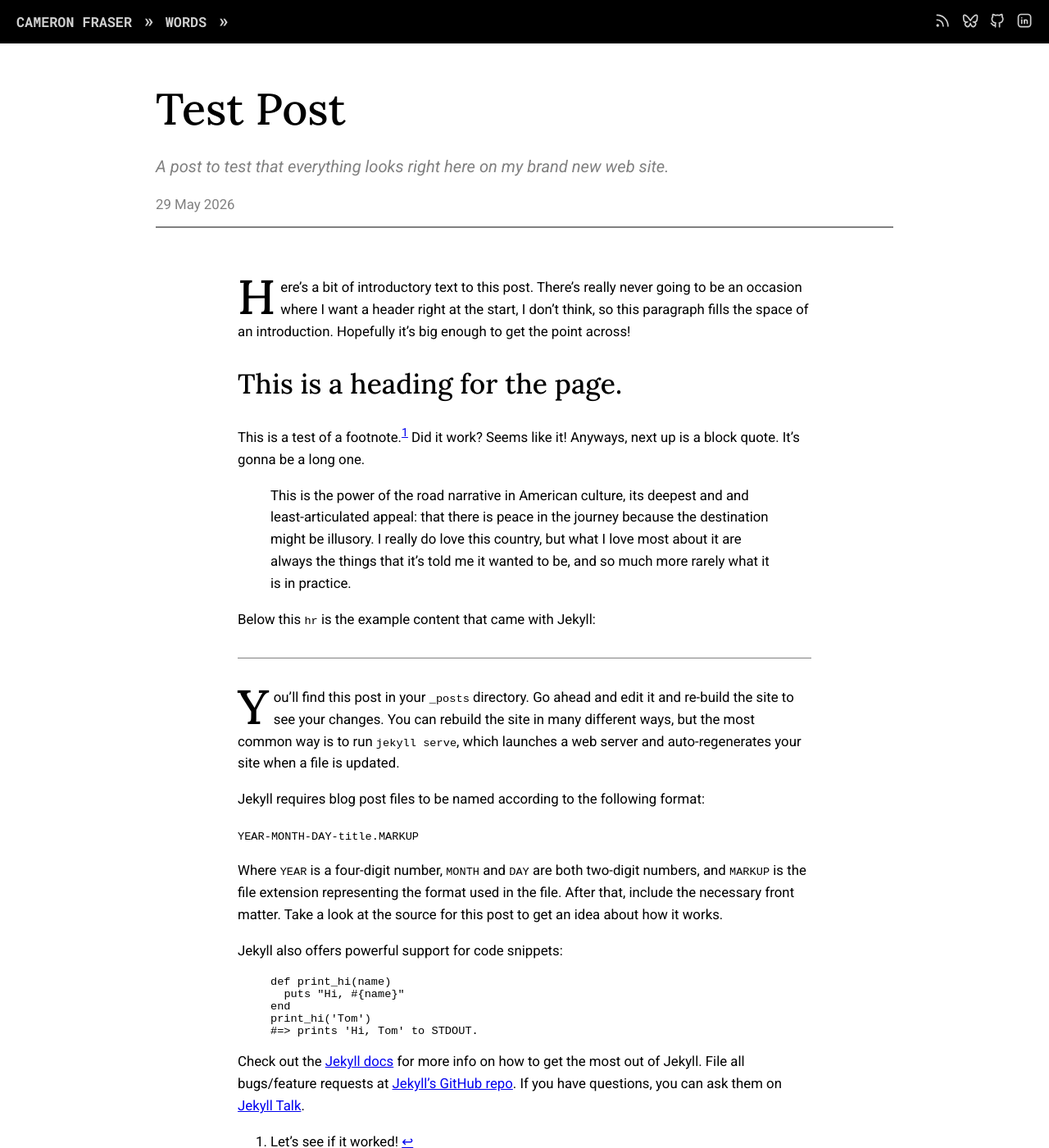
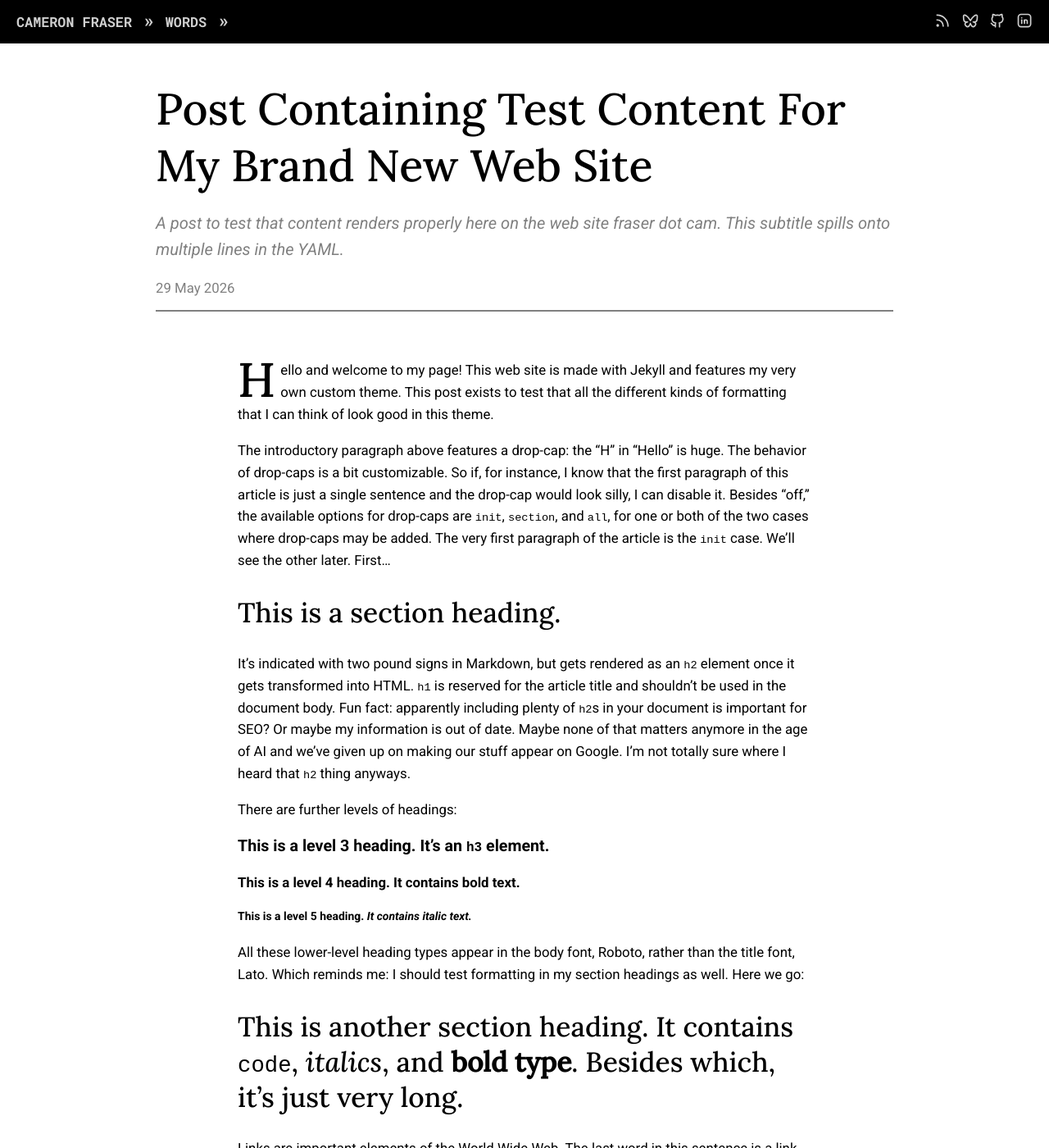
Before and after one commit to frasercl/fraser.cam, a Jekyll site: the page built from _posts/2026-05-28-test.md, in a window 1280 px wide and 1400 px high. Shown: the whole window at 82% size. Built offline with Jekyll 4.4.1, drawn with Linux system fonts in a browser that asks for light colours; some of the changed text lies outside the part shown.

Commit message:
brand new test content

````diff
--- a/_posts/2026-05-28-test.md
+++ b/_posts/2026-05-28-test.md
@@ -1,19 +1,61 @@
 ---
-title: "Test Post"
+title: "Post Containing Test Content For My Brand New Web Site"
+subtitle: >-
+  A post to test that content renders properly here on the web site fraser dot
+  cam. This subtitle spills onto multiple lines in the YAML.
 date:   2026-05-28 20:31:16 -0700
-subtitle: "A post to test that everything looks right here on my brand new web site."
 categories: jekyll update
 dropcap: all
 ---
 
-Here's a bit of introductory text to this post. There's really never going to
-be an occasion where I want a header right at the start, I don't think, so this
-paragraph fills the space of an introduction. Hopefully it's big enough to get
-the point across!
+Hello and welcome to my page! This web site is made with Jekyll and features my
+very own custom theme. This post exists to test that all the different kinds of
+formatting that I can think of look good in this theme.
 
-## This is a heading for the page.
+The introductory paragraph above features a drop-cap: the "H" in "Hello" is
+huge. The behavior of drop-caps is a bit customizable. So if, for instance, I
+know that the first paragraph of this article is just a single sentence and the
+drop-cap would look silly, I can disable it. Besides "off," the available
+options for drop-caps are `init`, `section`, and `all`, for one or both of the
+two cases where drop-caps may be added. The very first paragraph of the article
+is the `init` case. We'll see the other later. First...
 
-This is a test of a footnote.[^1] Did it work? Seems like it! Anyways, next up is a block quote. It's gonna be a long one.
+## This is a section heading.
+
+It's indicated with two pound signs in Markdown, but gets rendered as an `h2`
+element once it gets transformed into HTML. `h1` is reserved for the article
+title and shouldn't be used in the document body. Fun fact: apparently
+including plenty of `h2`s in your document is important for SEO? Or maybe my
+information is out of date. Maybe none of that matters anymore in the age of
+AI and we've given up on making our stuff appear on Google. I'm not totally
+sure where I heard that `h2` thing anyways.
+
+There are further levels of headings:
+
+### This is a level 3 heading. It's an `h3` element.
+
+#### This is a level 4 heading. **It contains bold text.**
+
+##### This is a level 5 heading. *It contains italic text.*
+
+All these lower-level heading types appear in the body font, Roboto, rather
+than the title font, Lato. Which reminds me: I should test formatting in my
+section headings as well. Here we go:
+
+## This is another section heading. It contains `code`, *italics*, and **bold type**. Besides which, it's just very long.
+
+Links are important elements of the World Wide Web. The last word in this
+sentence is a link to my [Bluesky](https://bsky.app/profile/fraser.cam). Links
+come in all sorts of different lengths. [This entire sentence links to my
+GitHub.](https://github.com/frasercl)
+
+You can also link to different locations within the same document. This
+sentence contains a link to [the first section](#this-is-a-section-heading) of
+this page. This sentence has a footnote.[^1]
+
+Next up is a block quote. This particular quote is from YouTube video essayist
+Noah Caldwell-Gervais, chosen for no other reason than I had it written down in
+my Supernote and it was close to hand.
 
 > This is the power of the road narrative in American culture, its deepest and
 > and least-articulated appeal: that there is peace in the journey because the
@@ -21,32 +63,111 @@ This is a test of a footnote.[^1] Did it work? Seems like it! Anyways, next up i
 > most about it are always the things that it's told me it wanted to be, and so
 > much more rarely what it is in practice.
 
-Below this `hr` is the example content that came with Jekyll:
-
 ---
 
-You’ll find this post in your `_posts` directory. Go ahead and edit it and re-build the site to see your changes. You can rebuild the site in many different ways, but the most common way is to run `jekyll serve`, which launches a web server and auto-regenerates your site when a file is updated.
+The element above is an `hr`, or "horizontal rule." It can be used to divide sections of text from each other without using a heading.
 
-Jekyll requires blog post files to be named according to the following format:
+You'll notice this section also began with a drop-cap. This is the `section`
+case for the drop-cap rule. When this rule is active, paragraphs immediately
+after a section break get a drop-cap. This might be standard practice, but I
+specifically observed this behavior on [The Verge](https://theverge.com). As
+best I can tell, features on that website get a drop-cap at the beginning and
+after section breaks, but not after section headings.
 
-`YEAR-MONTH-DAY-title.MARKUP`
+## Now let's test different kinds of list!
 
-Where `YEAR` is a four-digit number, `MONTH` and `DAY` are both two-digit numbers, and `MARKUP` is the file extension representing the format used in the file. After that, include the necessary front matter. Take a look at the source for this post to get an idea about how it works.
+### First: an unordered list.
 
-Jekyll also offers powerful support for code snippets:
+Some of my priorities for this Jekyll theme are:
 
-{% highlight ruby %}
-def print_hi(name)
-  puts "Hi, #{name}"
-end
-print_hi('Tom')
-#=> prints 'Hi, Tom' to STDOUT.
-{% endhighlight %}
+- Magazine-like appearance
+- Good for short posts and for very long ones
+- Short URLs, long article titles
+  - I like very short, memorable URLs
+  - Having shorter URLs means the header bar above can contain a largeish
+    breadcrumb trail
+    - Having a largeish breadcrumb trail means the breadcrumbs can double as
+      a page title
 
-Check out the [Jekyll docs][jekyll-docs] for more info on how to get the most out of Jekyll. File all bugs/feature requests at [Jekyll’s GitHub repo][jekyll-gh]. If you have questions, you can ask them on [Jekyll Talk][jekyll-talk].
+### Second: an ordered list.
 
-[^1]: Let's see if it worked!
+I've got a project I've been thinking about a lot lately. I want to
+procedurally generate a pretty 3D mountain scene with WebGPU. This scene will
+include some features:
 
-[jekyll-docs]: https://jekyllrb.com/docs/home
-[jekyll-gh]:   https://github.com/jekyll/jekyll
-[jekyll-talk]: https://talk.jekyllrb.com/
+1. Mountain
+  - Generated with diffusion-limited aggregation? Can it be made
+    compute-shader-friendly?
+2. Trees
+  - Lots of previous work on this
+  - [This](https://github.com/dgreenheck/ez-tree) looks promising
+  - So does [this](https://github.com/friggog/tree-gen)
+3. Grass
+4. Water?
+5. Glacier?
+
+### Third: a checklist!
+
+Here are some content elements I've tested so far:
+
+- [X] Headers
+- [ ] Lists
+  - [X] Unordered
+  - [X] Ordered
+  - [ ] Check (this list)
+- [ ] Code blocks (coming next!)
+- [ ] Tables
+
+## Did you know I write code for a living?
+
+It's true! And I might want to write about it. And when I write about it, I'm
+likely to want to add snippets of code to my post. Theoretically, I should be
+able to get syntax highlighting for multiple different languages in my code
+blocks. So let's test that too. Here's some example TypeScript code:
+
+```typescript
+class Vector2<T = number> {
+  constructor(public x: T, public y: T) {}
+
+  add(other: Vector2<T>): Vector2<T> {
+    return new Vector2(this.x + other.x, this.y + other.y);
+  }
+}
+```
+
+And here's some Rust code:
+
+```rust
+use std::ops::Add;
+
+#[derive(Clone, Copy)]
+pub struct Vec2<T: Copy> {
+  x: T,
+  y: T,
+}
+
+impl<T> Vec2<T> {
+  pub fn new(x: T, y: T) -> Self {
+    Self { x, y }
+  }
+}
+
+impl<T: Add> Add for Vec2<T> {
+  type Output = Vec2<T::Output>;
+
+  fn add(self, rhs: Self) -> Self::Output {
+    Vec2 {
+      x: self.x + rhs.x,
+      y: self.y + rhs.y,
+    }
+  }
+}
+```
+
+## Lastly, tables!
+
+| Foo | Bar                                                                   |
+| --- | --------------------------------------------------------------------- |
+| 1   | This is some text.                                                    |
+| 2   | This is much longer text.                                             |
+| 3   | This is some very very long text; it might even push onto a new line. |
````
